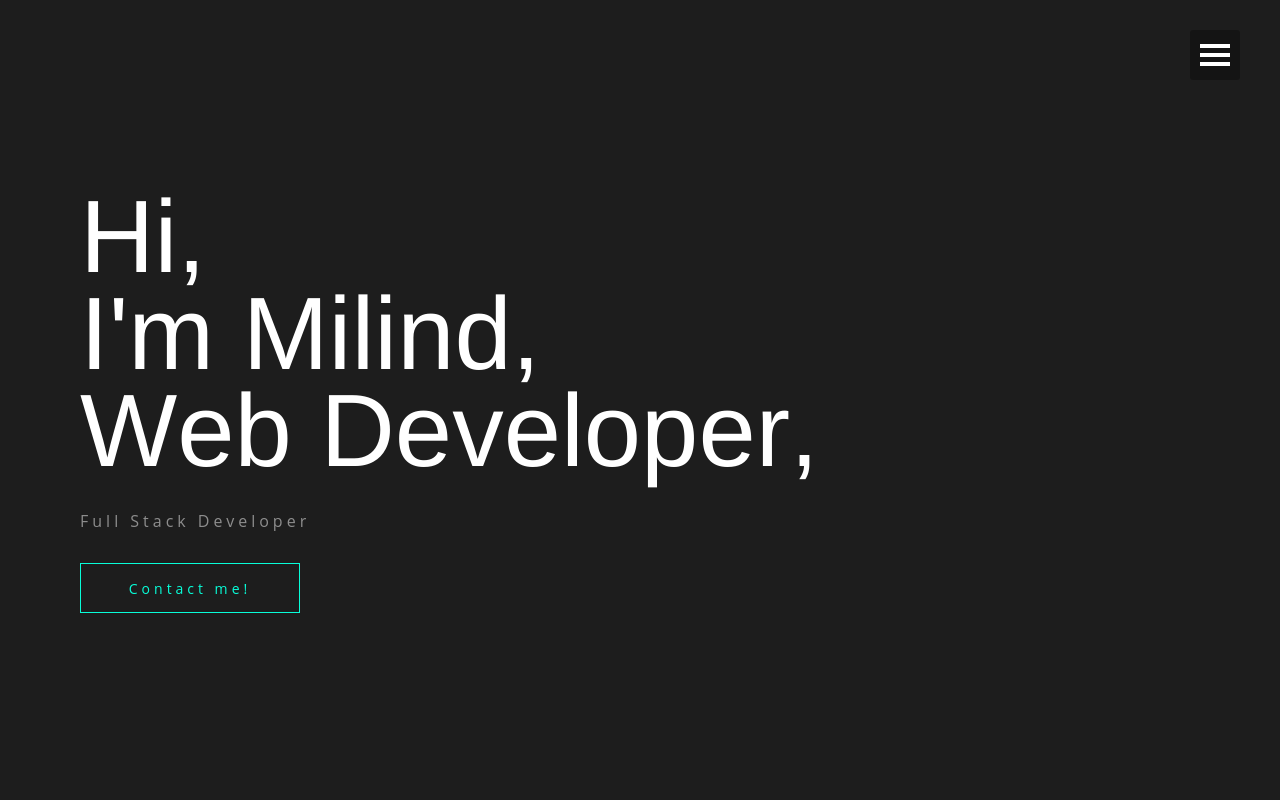
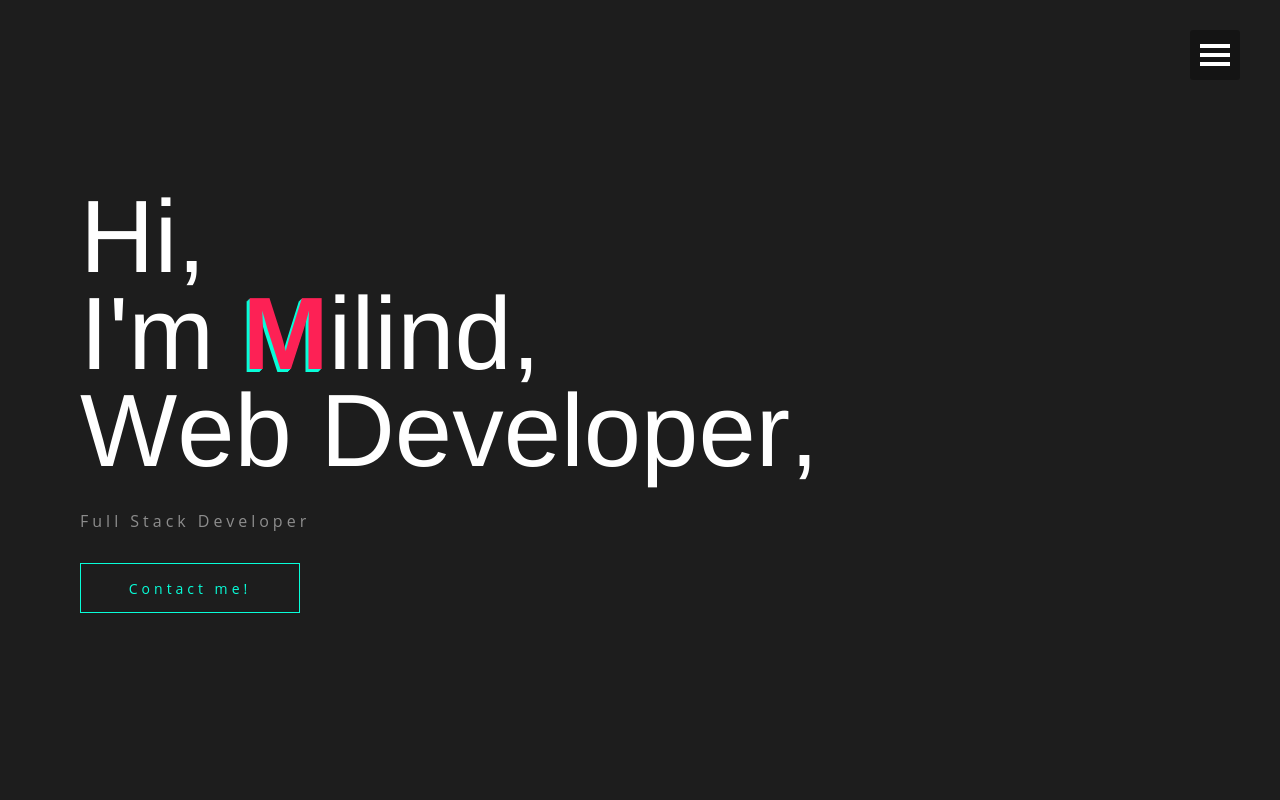
Before and after one commit to sambit-sunny/dev-portfolio, a React (Create React App) app: page / in a window 1280 px wide. Shown: the top 800 px of the page. Built offline with nearby package versions, Linux system fonts and the light colour scheme.

Commit message:
Add logo with hover effect

```diff
--- a/src/components/Heading/Heading.js
+++ b/src/components/Heading/Heading.js
@@ -1,5 +1,6 @@
 import { motion } from "framer-motion";
 import BlastText from "../../components/BlastText/BlastText";
+import Logo from "../Logo/Logo";
 
 export default function Heading({ sentence }) {
     const container = {
@@ -39,6 +40,9 @@ export default function Heading({ sentence }) {
                             if (letter === " ") {
                                 return <span>&nbsp;</span>;
                             } else {
+                                if (letter === "M") {
+                                    return <Logo />;
+                                } else {
                                     return (
                                         <motion.span variants={item}>
                                             <BlastText
@@ -49,6 +53,7 @@ export default function Heading({ sentence }) {
                                             </BlastText>
                                         </motion.span>
                                     );
+                                }
                             }
                         })}
                         <motion.span variants={item}>
--- /dev/null
+++ b/src/components/Logo/Logo.css
@@ -0,0 +1,19 @@
+.logo {
+    color: #fd2155;
+    font-weight: 600;
+    text-shadow: -1px 1px #08fdd8, -2px 2px #08fdd8, -3px 3px #08fdd8;
+}
+
+.logo:hover {
+    color: #fd2155 !important;
+    animation: logo-spin 1 0.5s linear;
+}
+
+@keyframes logo-spin {
+    from {
+        transform: rotate(0deg);
+    }
+    to {
+        transform: rotate(360deg);
+    }
+}
--- /dev/null
+++ b/src/components/Logo/Logo.js
@@ -0,0 +1,7 @@
+import './Logo.css'
+
+export default function Logo () {
+    return (
+        <span className='logo'>M</span>
+    )
+}
```
Lines whose indentation alone changed are shown as unchanged.
